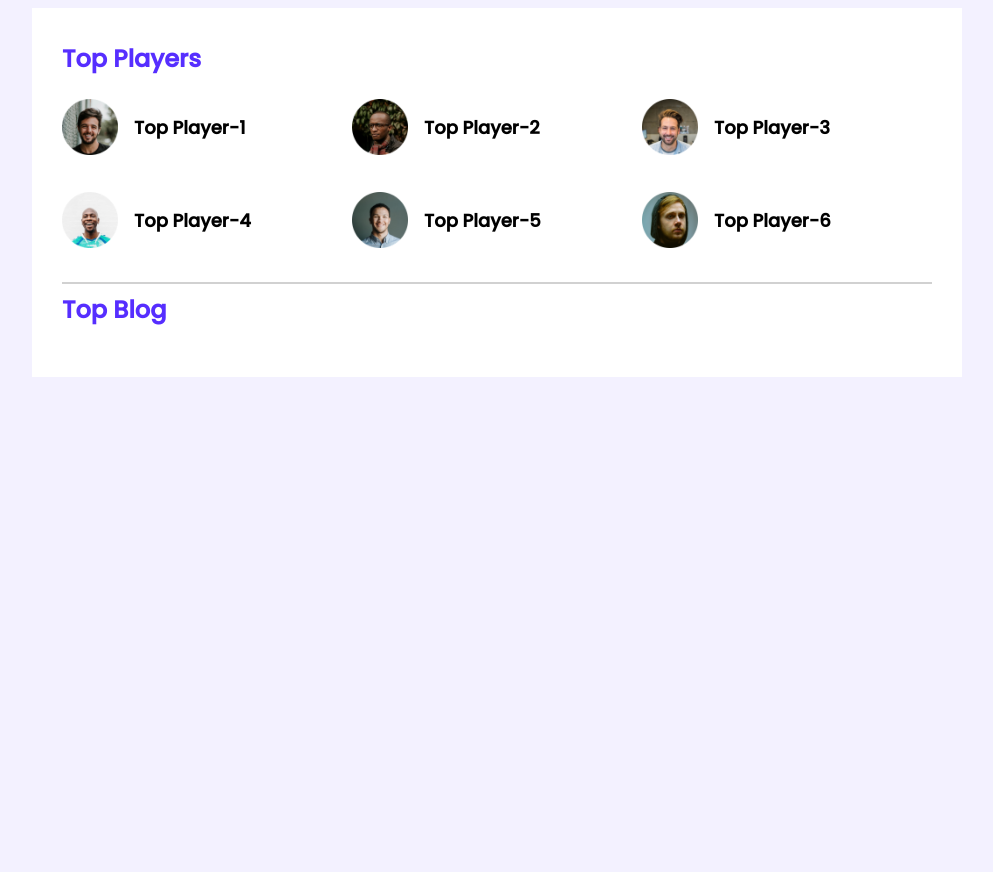
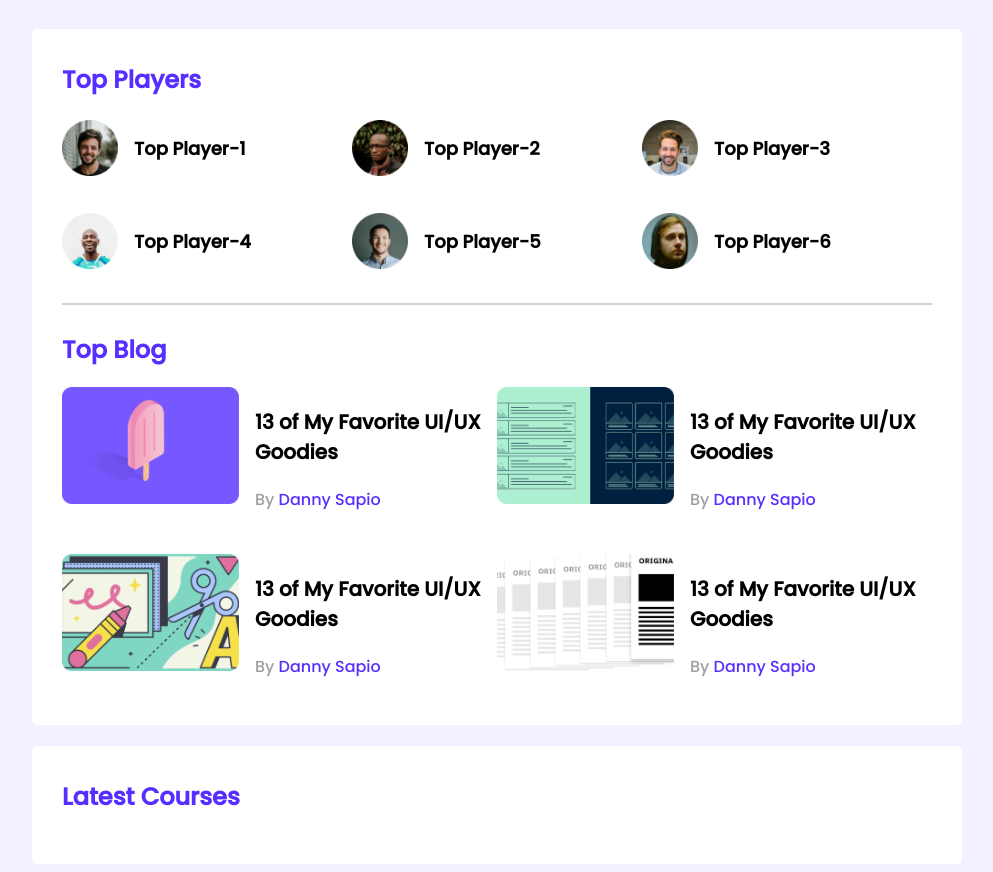
Before and after one commit to opuzayed/leader-board-css3, a plain HTML site: page index.html in a window 1280 px wide. Shown: the whole page, without its empty margins (143-1136 px from the left). Before the commit the page ends 800 px from the top, so only its background shows below. Drawn offline with Linux system fonts and the light colour scheme.

Commit message:
changes few things

```diff
--- a/index.html
+++ b/index.html
@@ -1,55 +1,95 @@
 <!DOCTYPE html>
 <html lang="en">
   <head>
-    <meta charset="UTF-8">
-    <meta http-equiv="X-UA-Compatible" content="IE=edge">
-    <meta name="viewport" content="width=device-width, initial-scale=1.0">
+    <meta charset="UTF-8" />
+    <meta http-equiv="X-UA-Compatible" content="IE=edge" />
+    <meta name="viewport" content="width=device-width, initial-scale=1.0" />
     <title>Leader-Board</title>
     <!-- stylesheet -->
-    <link rel="stylesheet" href="/styles/style.css">
+    <link rel="stylesheet" href="/styles/style.css" />
   </head>
   <body>
     <!-- header start -->
-    <header>
-
-    </header>
+    <header></header>
     <!-- header end -->
     <main>
       <!-- top players and top blogs -->
-        <section class=" container">
+      <section class="container">
         <div class="top-players">
           <h2 class="section-title">Top Players</h2>
           <div class="players">
             <div class="player">
-                        <img src="images/players/player-1.png" alt="">
+              <img src="images/players/player-1.png" alt="" />
               <h3 class="player-name">Top Player-1</h3>
             </div>
             <div class="player">
-                        <img src="images/players/player-2.png" alt="">
+              <img src="images/players/player-2.png" alt="" />
               <h3 class="player-name">Top Player-2</h3>
             </div>
             <div class="player">
-                        <img src="images/players/player-3.png" alt="">
+              <img src="images/players/player-3.png" alt="" />
               <h3 class="player-name">Top Player-3</h3>
             </div>
             <div class="player">
-                        <img src="images/players/player-4.png" alt="">
+              <img src="images/players/player-4.png" alt="" />
               <h3 class="player-name">Top Player-4</h3>
             </div>
             <div class="player">
-                        <img src="images/players/player-5.png" alt="">
+              <img src="images/players/player-5.png" alt="" />
               <h3 class="player-name">Top Player-5</h3>
             </div>
             <div class="player">
-                        <img src="images/players/player-6.png" alt="">
+              <img src="images/players/player-6.png" alt="" />
               <h3 class="player-name">Top Player-6</h3>
             </div>
           </div>
         </div>
-            <hr>
+        <hr />
         <div class="top-blogs">
           <h2 class="section-title">Top Blog</h2>
+          <div class="blogs">
+            <article class="blog">
+              <div class="thumbnail">
+                <img src="/images/blogs/blog-1.png" alt="" />
               </div>
+              <div class="blog-info">
+                <h3 class="blog-title">13 of My Favorite UI/UX Goodies</h3>
+                <p class="blog-author">By <a href="#">Danny Sapio</a></p>
+              </div>
+            </article>
+            <article class="blog">
+              <div class="thumbnail">
+                <img src="/images/blogs/blog-2.png" alt="" />
+              </div>
+              <div class="blog-info">
+                <h3 class="blog-title">13 of My Favorite UI/UX Goodies</h3>
+                <p class="blog-author">By <a href="#">Danny Sapio</a></p>
+              </div>
+            </article>
+            <article class="blog">
+              <div class="thumbnail">
+                <img src="/images/blogs/blog-3.png" alt="" />
+              </div>
+              <div class="blog-info">
+                <h3 class="blog-title">13 of My Favorite UI/UX Goodies</h3>
+                <p class="blog-author">By <a href="#">Danny Sapio</a></p>
+              </div>
+            </article>
+            <article class="blog">
+              <div class="thumbnail">
+                <img src="/images/blogs/blog-4.png" alt="" />
+              </div>
+              <div class="blog-info">
+                <h3 class="blog-title">13 of My Favorite UI/UX Goodies</h3>
+                <p class="blog-author">By <a href="#">Danny Sapio</a></p>
+              </div>
+            </article>
+          </div>
+        </div>
+      </section>
+      <!-- Latest Courses -->
+      <section class="container">
+        <h2 class="section-title">Latest Courses</h2>
       </section>
     </main>
   </body>
--- a/styles/style.css
+++ b/styles/style.css
@@ -4,27 +4,30 @@
 /* common-style or utilities*/
 body {
   font-family: "Poppins", sans-serif;
-  background-color:#F3F1FF;
+  background-color: #f3f1ff;
 }
-main
-{
+main {
   display: flex;
-    justify-content: center;
+  align-items: center;
+  flex-direction: column;
 }
-.container{
-    background-color: #FFFFFF;
-    width:870px;
+.container {
+  background-color: #ffffff;
+  width: 870px;
   padding: 30px;
+  border-radius: 5px; /*full container er upor radiouys apply korsi */
+  margin-top: 21px;  /*uporer section and nicher section er shathe gap dewar jonno its uses*/
 }
-hr{
-    border: 1px solid #D1D1D1;
+hr {
+  border: 1px solid #d1d1d1;
+  margin-bottom: 27px;
 }
 /* top players style */
-.top-players{
+.top-players {
   margin-bottom: 30px;
 }
-.section-title{
-    color: #562EFF;
+.section-title {
+  color: #562eff;
   font-size: 24px;
   margin-top: 3px;
 }
@@ -42,7 +45,38 @@ hr{
   width: 56px;
   height: 56px;
 }
-.player-name{
+.player-name {
   margin-left: 16px;
   font-size: 18px;
 }
+
+/*------------------------------
+top-blog-styles
+---------------------------------*/
+.blogs {
+  display: grid;
+  grid-template-columns: repeat(2, 1fr);
+  grid-row-gap: 26px;
+}
+.blog {
+  display: flex;
+}
+.blog .thumbnail img {
+  width: 177px;
+  height: 117px;
+}
+.blog-info {
+  margin-left: 16px;
+}
+.blog-title {
+  font-size: 20px;
+}
+.blog-author {
+  color: #9f9f9f;
+  font-size: 16px;
+}
+.blog-author a {
+  color: #562eff;
+  font-size: 16px;
+  text-decoration: none;
+}
```
Lines whose indentation alone changed are shown as unchanged.
